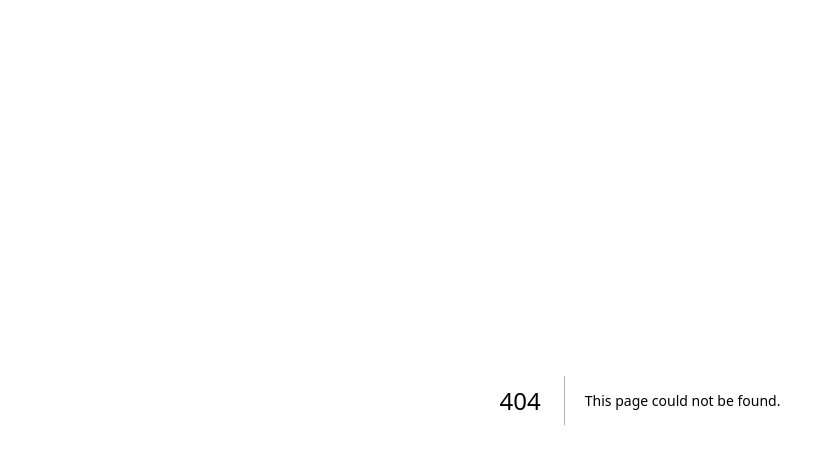
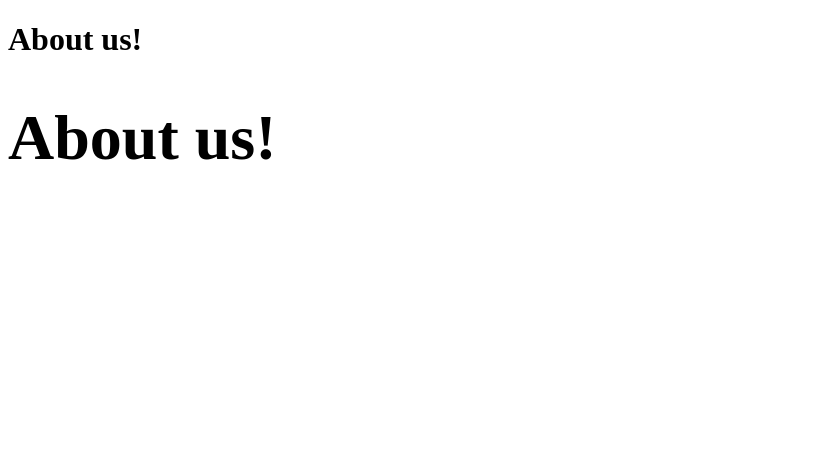
Before and after one commit to heungyeol-kim/next.js-learning, a Next.js app in the folder learn-nextjs14/: page /about-us in a window 1280 px wide. Before the commit this address had no page. Shown: the top 464 px of the page, without its empty margins (0-835 px from the left). Built offline with nearby package versions, Linux system fonts and the light colour scheme.

Commit message:
2.1 Defining Routes

```diff
--- /dev/null
+++ b/learn-nextjs14/app/about-us/company/page.tsx
@@ -0,0 +1,3 @@
+export default function Company() {
+  return <h1>Company!</h1>;
+}
--- /dev/null
+++ b/learn-nextjs14/app/about-us/company/sales/page.tsx
@@ -0,0 +1,3 @@
+export default function Sales() {
+  return <h1>Sales teams</h1>;
+}
--- /dev/null
+++ b/learn-nextjs14/app/about-us/components/avatar.tsx
@@ -0,0 +1,3 @@
+export default function Avatar() {
+  return <h1>About us!</h1>;
+}
--- /dev/null
+++ b/learn-nextjs14/app/about-us/page.tsx
@@ -0,0 +1,9 @@
+import Avatar from "./components/avatar";
+
+export default function AboutUs() {
+  return (
+    <h1>
+      About us! <Avatar />
+    </h1>
+  );
+}
```
